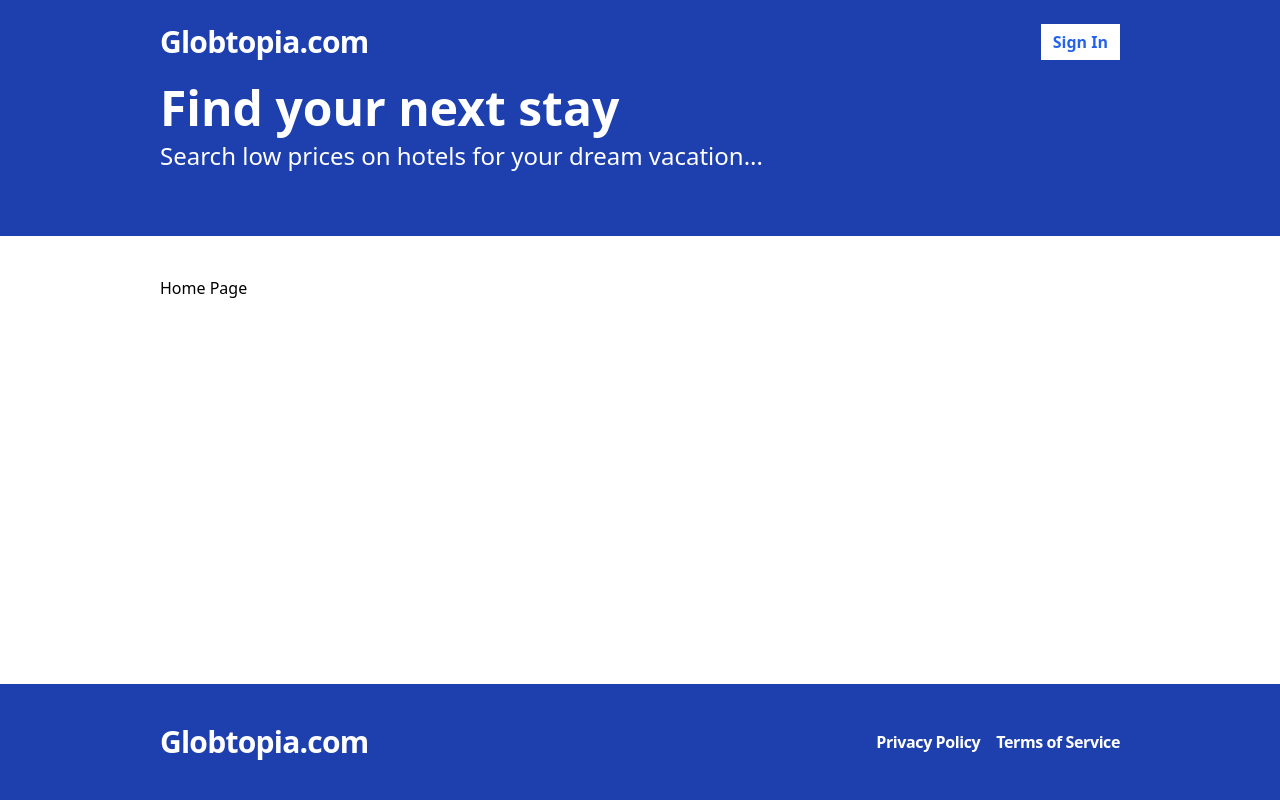
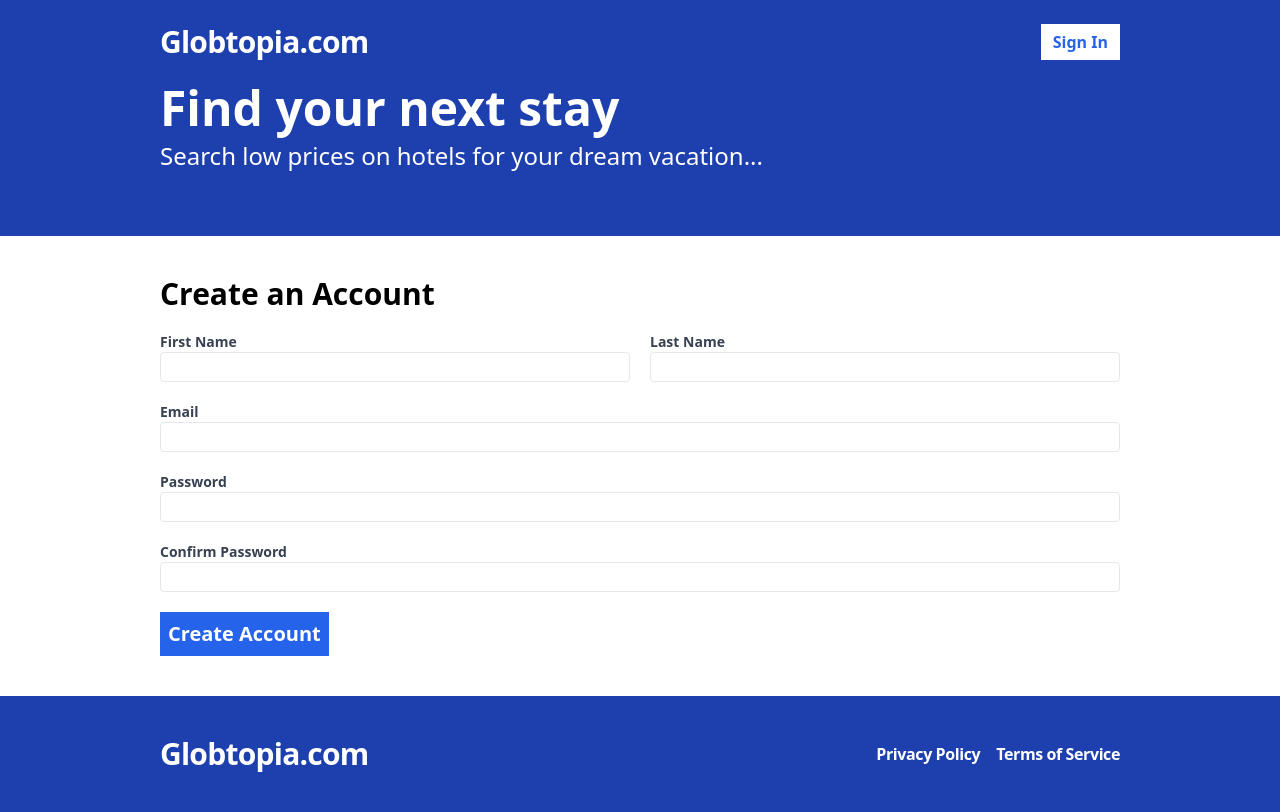
Before and after one commit to hwrdyen/Globtopia-HotelBooking-App, a React (Vite) app in the folder frontend/: page /register in a window 1280 px wide. Before the commit this address led to /. Built offline with nearby package versions, Linux system fonts and the light colour scheme; no server answers.

Commit message:
Completed first draft of registration form

```diff
--- a/frontend/package.json
+++ b/frontend/package.json
@@ -12,6 +12,8 @@
   "dependencies": {
     "react": "^18.2.0",
     "react-dom": "^18.2.0",
+    "react-hook-form": "^7.49.2",
+    "react-query": "^3.39.3",
     "react-router-dom": "^6.21.1"
   },
   "devDependencies": {
--- a/frontend/src/App.tsx
+++ b/frontend/src/App.tsx
@@ -5,6 +5,7 @@
   Navigate,
 } from "react-router-dom";
 import Layout from "./layouts/Layout";
+import Register from "./pages/Register";
 
 function App() {
   return (
@@ -26,6 +27,14 @@
             </Layout>
           }
         />
+        <Route
+          path="/register"
+          element={
+            <Layout>
+              <Register />
+            </Layout>
+          }
+        />
         <Route path="*" element={<Navigate to="/" />} />
       </Routes>
     </Router>
--- /dev/null
+++ b/frontend/src/api-client.ts
@@ -0,0 +1,19 @@
+import { RegisterFormData } from "./pages/Register";
+
+const API_BASE_URL = import.meta.env.VITE_API_BASE_URL;
+
+export const register = async (formData: RegisterFormData) => {
+  const reponse = await fetch(`${API_BASE_URL}/api/users/register`, {
+    method: "POST",
+    headers: {
+      "Content-Type": "application/json",
+    },
+    body: JSON.stringify(formData),
+  });
+
+  const responseBody = await reponse.json();
+
+  if (!reponse.ok) {
+    throw new Error(responseBody.message);
+  }
+};
--- a/frontend/src/main.tsx
+++ b/frontend/src/main.tsx
@@ -2,9 +2,20 @@
 import ReactDOM from "react-dom/client";
 import App from "./App.tsx";
 import "./index.css";
+import { QueryClient, QueryClientProvider } from "react-query";
+
+const queryClient = new QueryClient({
+  defaultOptions: {
+    queries: {
+      retry: 0,
+    },
+  },
+});
 
 ReactDOM.createRoot(document.getElementById("root")!).render(
   <React.StrictMode>
-    <App />
+    <QueryClientProvider client={queryClient}>
+      <App />
+    </QueryClientProvider>
   </React.StrictMode>
 );
--- /dev/null
+++ b/frontend/src/pages/Register.tsx
@@ -0,0 +1,120 @@
+import { useForm } from "react-hook-form";
+import { useMutation } from "react-query";
+import * as apiClient from "../api-client";
+
+export type RegisterFormData = {
+  firstName: string;
+  lastName: string;
+  email: string;
+  password: string;
+  confirmPassword: string;
+};
+
+const Register = () => {
+  const {
+    register,
+    watch,
+    handleSubmit,
+    formState: { errors },
+  } = useForm<RegisterFormData>();
+
+  const mutation = useMutation(apiClient.register, {
+    onSuccess: () => {
+      console.log("registration successful!");
+    },
+    onError: (error: Error) => {
+      console.log(error.message);
+    },
+  });
+
+  const onSubmit = handleSubmit((data) => {
+    mutation.mutate(data);
+  });
+
+  return (
+    <form className="flex flex-col gap-5" onSubmit={onSubmit}>
+      <h2 className="text-3xl font-bold">Create an Account</h2>
+      <div className="flex flex-col md:flex-row gap-5">
+        <label className="text-gray-700 text-sm font-bold flex-1">
+          First Name
+          <input
+            className="border rounded w-full py-1 px-2 font-normal"
+            {...register("firstName", { required: "This field is required" })}
+          ></input>
+          {errors.firstName && (
+            <span className="text-red-500">{errors.firstName.message}</span>
+          )}
+        </label>
+
+        <label className="text-gray-700 text-sm font-bold flex-1">
+          Last Name
+          <input
+            className="border rounded w-full py-1 px-2 font-normal"
+            {...register("lastName", { required: "This field is required" })}
+          ></input>
+          {errors.lastName && (
+            <span className="text-red-500">{errors.lastName.message}</span>
+          )}
+        </label>
+      </div>
+      <label className="text-gray-700 text-sm font-bold flex-1">
+        Email
+        <input
+          type="email"
+          className="border rounded w-full py-1 px-2 font-normal"
+          {...register("email", { required: "This field is required" })}
+        ></input>
+        {errors.email && (
+          <span className="text-red-500">{errors.email.message}</span>
+        )}
+      </label>
+      <label className="text-gray-700 text-sm font-bold flex-1">
+        Password
+        <input
+          type="password"
+          className="border rounded w-full py-1 px-2 font-normal"
+          {...register("password", {
+            required: "This field is required",
+            minLength: {
+              value: 6,
+              message: "Password must be at least 6 characters",
+            },
+          })}
+        ></input>
+        {errors.password && (
+          <span className="text-red-500">{errors.password.message}</span>
+        )}
+      </label>
+
+      <label className="text-gray-700 text-sm font-bold flex-1">
+        Confirm Password
+        <input
+          type="password"
+          className="border rounded w-full py-1 px-2 font-normal"
+          {...register("confirmPassword", {
+            validate: (val) => {
+              if (!val) {
+                return "This field is required";
+              } else if (watch("password") !== val) {
+                return "Your passwords do not match";
+              }
+            },
+          })}
+        ></input>
+        {errors.confirmPassword && (
+          <span className="text-red-500">{errors.confirmPassword.message}</span>
+        )}
+      </label>
+      <span>
+        <button
+          type="submit"
+          className="bg-blue-600 text-white p-2 font-bold hover:bg-blue-500 text-xl"
+        >
+          Create Account
+        </button>
+      </span>
+    </form>
+  );
+};
+
+export default Register;
--- a/frontend/tailwind.config.js
+++ b/frontend/tailwind.config.js
@@ -4,7 +4,9 @@
   theme: {
     extend: {},
     container: {
-      padding: "10rem",
+      padding: {
+        md: "10rem", // only apply to medium screen
+      },
     },
   },
   plugins: [],
```
Also changed, not shown: 2 other files (tests, documents, lock files or other folders).
